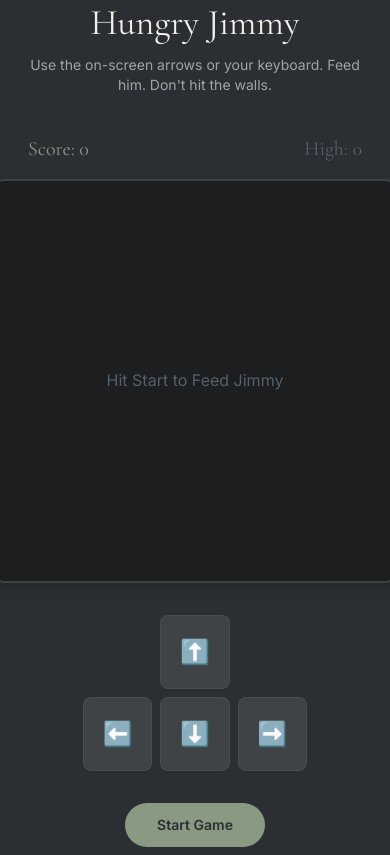
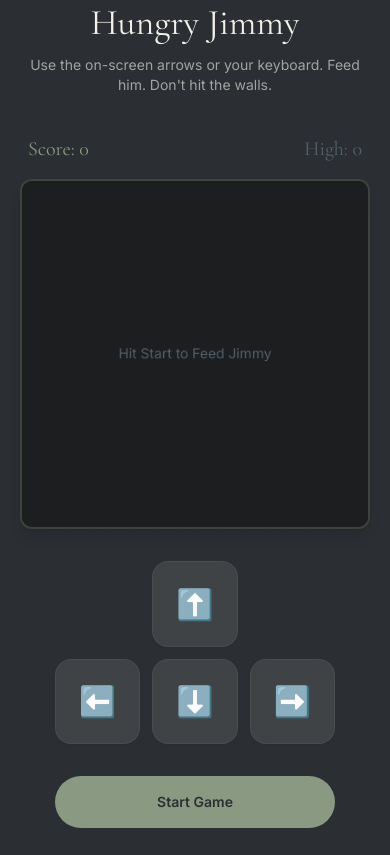
Before and after one commit to chipashvili/montreal-trip, a plain HTML site: page index.html in a window 390 px wide. Shown: the part 7129-7984 px from the top of the page. Drawn offline with nearby package versions, Linux system fonts and the light colour scheme.

Commit message:
game fix3

```diff
--- a/index.html
+++ b/index.html
@@ -248,27 +248,24 @@
         </p>
       </div>
 
-      <div class="fade-up flex flex-col items-center">
-        <!-- Scoreboard -->
+<div class="fade-up flex flex-col items-center w-full">
         <div class="mb-4 flex justify-between w-full max-w-[400px] px-2">
           <span class="font-display text-xl text-sage">Score: <span id="snake-score">0</span></span>
           <span class="font-display text-xl text-slate">High: <span id="snake-high">0</span></span>
         </div>
 
-        <!-- Game Canvas -->
-        <canvas id="snake-board" width="400" height="400" class="bg-ink border-2 border-sage/30 rounded-xl shadow-lg touch-none"></canvas>
+        <canvas id="snake-board" width="400" height="400" class="w-full max-w-[400px] aspect-square bg-ink border-2 border-sage/30 rounded-xl shadow-lg touch-none"></canvas>
 
-        <!-- Mobile Controls -->
-        <div class="mt-8 grid grid-cols-3 gap-2 w-56 md:hidden">
+        <div class="mt-8 grid grid-cols-3 gap-3 w-full max-w-[280px] md:hidden">
           <div></div>
-          <button id="btn-up" class="bg-linen/10 py-5 rounded-lg active:bg-sage/50 text-2xl flex items-center justify-center shadow-sm border border-linen/5">⬆️</button>
+          <button id="btn-up" class="bg-linen/10 aspect-square rounded-2xl active:bg-sage/50 text-3xl flex items-center justify-center shadow-sm border border-linen/5 transition-colors">⬆️</button>
           <div></div>
-          <button id="btn-left" class="bg-linen/10 py-5 rounded-lg active:bg-sage/50 text-2xl flex items-center justify-center shadow-sm border border-linen/5">⬅️</button>
-          <button id="btn-down" class="bg-linen/10 py-5 rounded-lg active:bg-sage/50 text-2xl flex items-center justify-center shadow-sm border border-linen/5">⬇️</button>
-          <button id="btn-right" class="bg-linen/10 py-5 rounded-lg active:bg-sage/50 text-2xl flex items-center justify-center shadow-sm border border-linen/5">➡️</button>
+          <button id="btn-left" class="bg-linen/10 aspect-square rounded-2xl active:bg-sage/50 text-3xl flex items-center justify-center shadow-sm border border-linen/5 transition-colors">⬅️</button>
+          <button id="btn-down" class="bg-linen/10 aspect-square rounded-2xl active:bg-sage/50 text-3xl flex items-center justify-center shadow-sm border border-linen/5 transition-colors">⬇️</button>
+          <button id="btn-right" class="bg-linen/10 aspect-square rounded-2xl active:bg-sage/50 text-3xl flex items-center justify-center shadow-sm border border-linen/5 transition-colors">➡️</button>
         </div>
 
-        <button id="start-snake" class="mt-8 text-sm font-semibold px-8 py-3 rounded-full bg-sage text-charcoal hover:bg-linen transition">
+        <button id="start-snake" class="mt-8 text-sm font-semibold px-8 py-4 rounded-full bg-sage text-charcoal hover:bg-linen transition w-full max-w-[280px] md:max-w-xs">
           Start Game
         </button>
       </div>
@@ -869,7 +866,7 @@
         ctx.fillRect(0, 0, canvas.width, canvas.height);
         ctx.fillStyle = '#F4F1EA';
         ctx.font = 'bold 36px "Cormorant Garamond"';
-        ctx.fillText('Dead.', canvas.width/2, canvas.height/2 - 10);
+        ctx.fillText('You fucking died.', canvas.width/2, canvas.height/2 - 10);
         ctx.font = '16px "Inter"';
         ctx.fillStyle = '#8A9A82';
         ctx.fillText(`Final Score: ${score}`, canvas.width/2, canvas.height/2 + 25);
```
